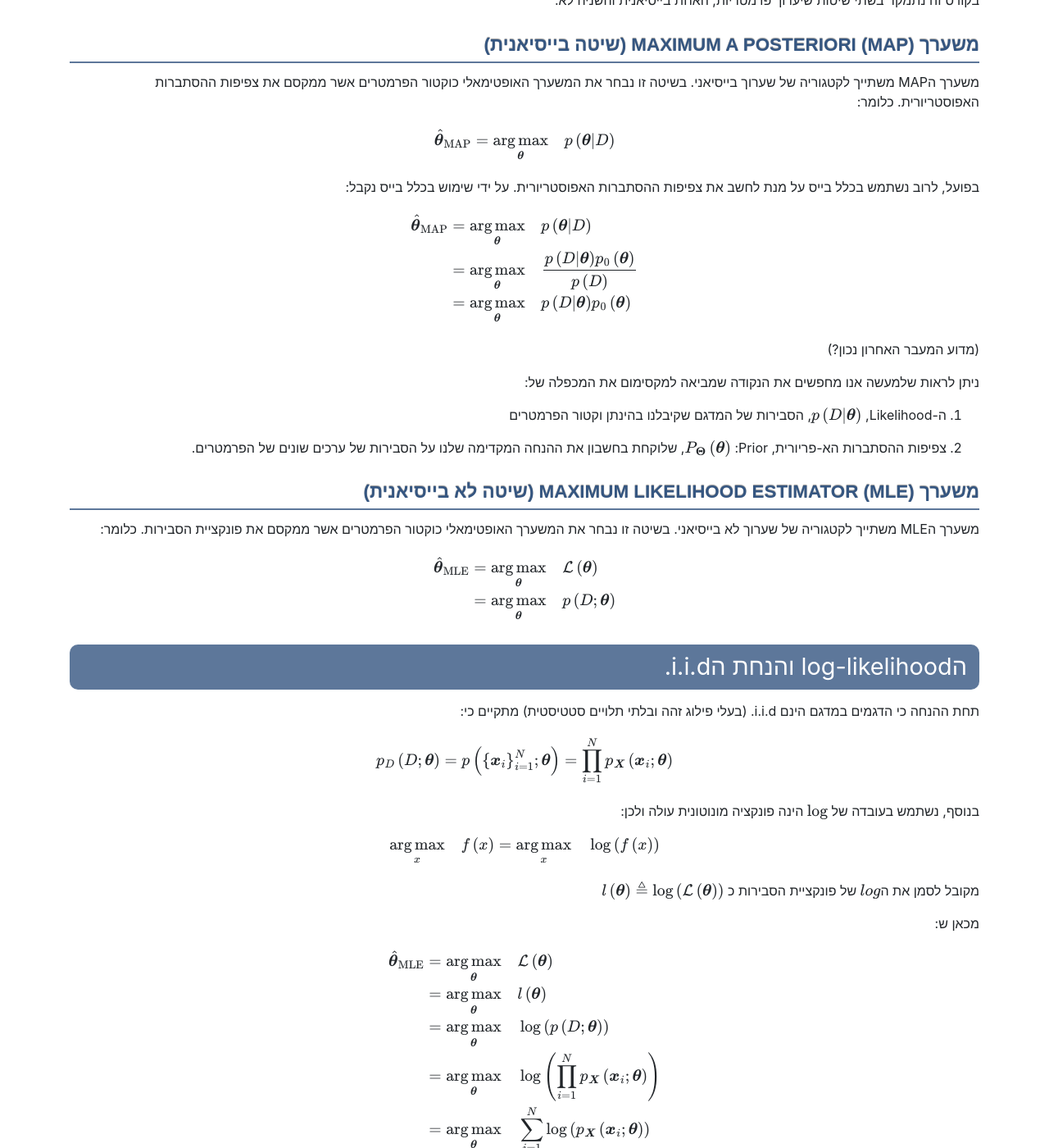
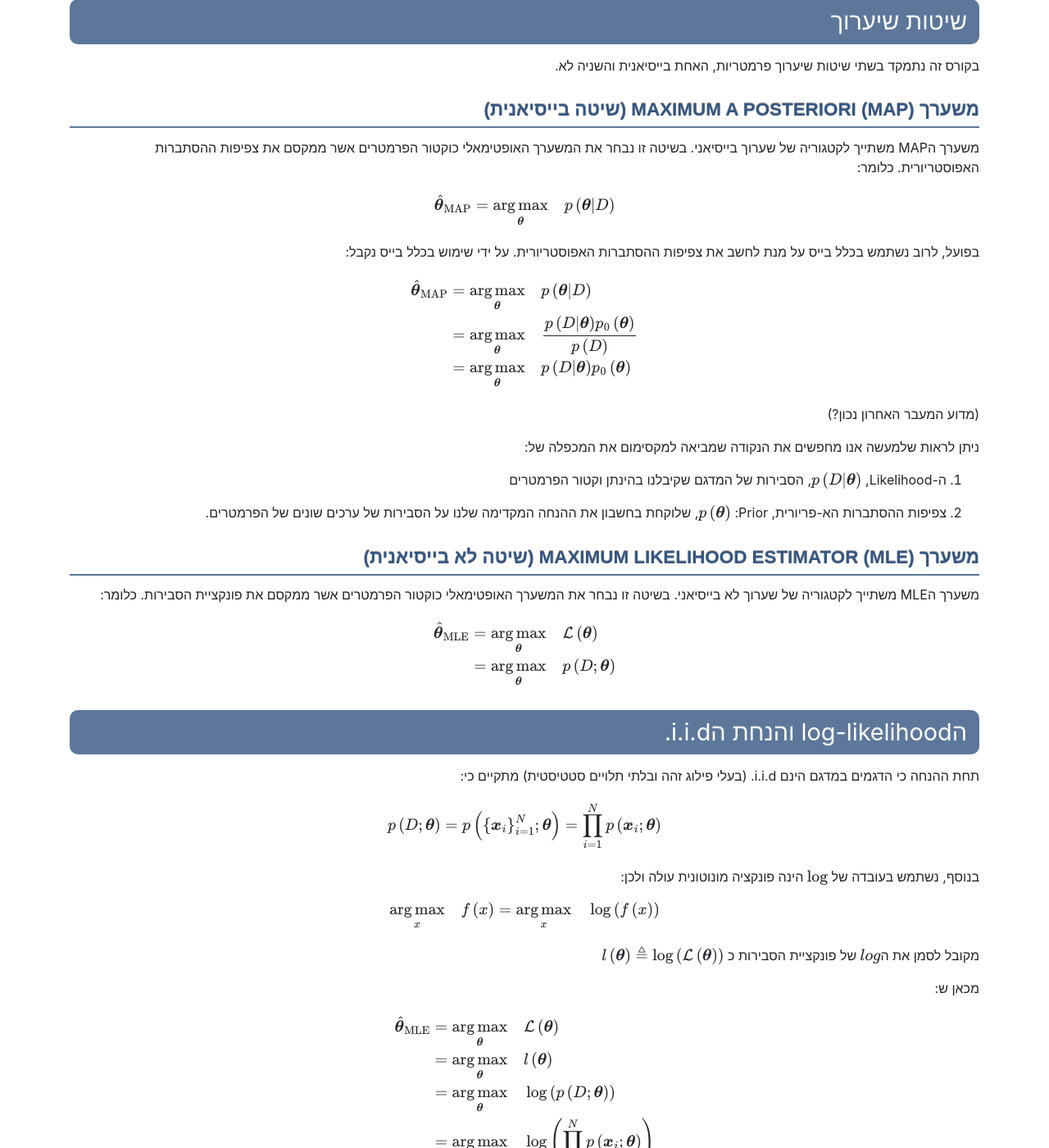
Before and after one commit to technion046195/technion_046195_2020_spring, a Jekyll site: the page built from _tutorials/tutorial_03/tutorial_he.md, in a window 1280 px wide and 1400 px high, scrolled down 2244 px. Shown: the whole window at 82% size. Built offline with Jekyll 4.4.1, drawn with Linux system fonts in a browser that asks for light colours; formulas are drawn with MathJax 3; a style sheet for code colours, icons or effects is not loaded; some of the changed text lies outside the part shown.

Commit message:
Tutorial 03 - Some more typos and small corrections

```diff
--- a/_tutorials/tutorial_03/tutorial_he.md
+++ b/_tutorials/tutorial_03/tutorial_he.md
@@ -18,13 +18,17 @@
 - $$I\left\lbrace E\right\rbrace$$ - פונקציית אינדיקטור של האם המאורע $$E$$ התרחש, לדוגמא: $$I\left\lbrace x<y\right\rbrace=\begin{cases}1\ \text{if}\ x<y\\0\ \text{else}\end{cases}$$.
 - אנו נשתמש בסימון "כובע" ("hat") על מנת לציין שערוך של ערך בלתי ידוע. לדוגמא נסמן $$\hat{p}_X\left(x\right)$$ לשערוך של $$p_X\left(x\right)$$
 
+מכאן והלאה נשמיט לרוב את שם המשתנה בפונקציות הפילוג במקרים בהם ברור באיזה משתנה אקראי מדובר:
+
+$$
+p_X\left(x\right)\rightarrow p\left(x\right)
+$$
+
 ## תיאוריה
 
 ### המטרה
 
-להעריך את $$p_\boldsymbol{X}\left(\boldsymbol{x}\right)$$ מתוך $$n$$ הדוגמאות $$D$$.
-
-
+להעריך את $$p\left(\boldsymbol{x}\right)$$ מתוך $$n$$ הדוגמאות במדגם $$D$$.
 
 כפי שנלמד בהרצאה, ניתן להבחין בין הגישות הבאות להסקה סטטיסטית:
 
@@ -43,9 +47,9 @@
 
 #### הגישה הפרמטרית
 
-נציג כעת גישה פופולרית ושימושית יותר המכונה הגישה הפרמטרית. בגישה זו אנו מניחים כי הפילוג הנדרש $$p_\boldsymbol{X}\left(\boldsymbol{x}\right)$$ הינו בעל צורה ידועה, המוגדרת עד כדי וקטור פרמטרים $$\boldsymbol{\theta}$$, כלומר
+נציג כעת גישה פופולרית ושימושית יותר המכונה הגישה הפרמטרית. בגישה זו אנו מניחים כי הפילוג הנדרש $$p\left(\boldsymbol{x}\right)$$ הינו בעל צורה ידועה, המוגדרת עד כדי וקטור פרמטרים $$\boldsymbol{\theta}$$, כלומר
 $$
-p_\boldsymbol{X}\left(\boldsymbol{x}\right)=p_\boldsymbol{X}\left(\boldsymbol{x}|\boldsymbol{\theta}\right)
+p\left(\boldsymbol{x}\right)=p\left(\boldsymbol{x}|\boldsymbol{\theta}\right)
 $$
 בהינתן המודל הפרמטרי, אנו נרצה למצוא את סט הפרמטרים שיתאים בצורה הטובה ביותר ל-dataset.
 
@@ -88,8 +91,8 @@
 \begin{aligned}
 \hat{\boldsymbol{\theta}}_{\text{MAP}}
 & = \underset{\boldsymbol{\theta}}{\arg\max}\quad p\left(\boldsymbol{\theta}\lvert D\right) \\
-& = \underset{\boldsymbol{\theta}}{\arg\max}\quad \frac{p\left(D\lvert\boldsymbol{\boldsymbol{\theta}}\right)p_{0}\left(\boldsymbol{\theta}\right)}{p\left(D\right)} \\
-& = \underset{\boldsymbol{\theta}}{\arg\max}\quad p\left(D\lvert\boldsymbol{\theta}\right)p_{0}\left(\boldsymbol{\theta}\right)
+& = \underset{\boldsymbol{\theta}}{\arg\max}\quad \frac{p\left(D\lvert\boldsymbol{\boldsymbol{\theta}}\right)p_0\left(\boldsymbol{\theta}\right)}{p\left(D\right)} \\
+& = \underset{\boldsymbol{\theta}}{\arg\max}\quad p\left(D\lvert\boldsymbol{\theta}\right)p_0\left(\boldsymbol{\theta}\right)
 \end{aligned}
 $$
 
@@ -99,7 +102,7 @@
 
 1. ה-Likelihood, $$p\left(D\lvert \boldsymbol{\theta}\right)$$, הסבירות של המדגם שקיבלנו בהינתן וקטור הפרמטרים
 
-2. צפיפות ההסתברות הא-פריורית, Prior: $$P_{\boldsymbol{\Theta}}\left(\boldsymbol\theta\right)$$, שלוקחת בחשבון את ההנחה המקדימה שלנו על הסבירות של ערכים שונים של הפרמטרים.
+2. צפיפות ההסתברות הא-פריורית, Prior: $$p\left(\boldsymbol\theta\right)$$, שלוקחת בחשבון את ההנחה המקדימה שלנו על הסבירות של ערכים שונים של הפרמטרים.
 
 #### משערך Maximum Likelihood Estimator (MLE) (שיטה לא בייסיאנית)
 
@@ -118,7 +121,7 @@
 תחת ההנחה כי הדגמים במדגם הינם i.i.d. (בעלי פילוג זהה ובלתי תלויים סטטיסטית) מתקיים כי:
 
 $$
-p_{D}\left(D;\boldsymbol{\theta}\right)=p\left(\left\lbrace \boldsymbol{x}_i\right\rbrace_{i=1}^N;\boldsymbol{\theta}\right)=\prod_{i=1}^N p_{\boldsymbol{X}}\left(\boldsymbol{x}_i;\boldsymbol{\theta}\right)
+p\left(D;\boldsymbol{\theta}\right)=p\left(\left\lbrace \boldsymbol{x}_i\right\rbrace_{i=1}^N;\boldsymbol{\theta}\right)=\prod_{i=1}^N p\left(\boldsymbol{x}_i;\boldsymbol{\theta}\right)
 $$
 
 בנוסף, נשתמש בעובדה של $$\log$$ הינה פונקציה מונוטונית עולה ולכן:
@@ -131,15 +134,14 @@
 
 מכאן ש:
 
-
 $$
 \begin{aligned}
 \hat{\boldsymbol{\theta}}_{\text{MLE}}
 & = \underset{\boldsymbol{\theta}}{\arg\max}\quad \mathcal{L}\left(\boldsymbol{\theta}\right) \\
 & = \underset{\boldsymbol{\theta}}{\arg\max}\quad l\left(\boldsymbol{\theta}\right) \\
 & = \underset{\boldsymbol{\theta}}{\arg\max}\quad \log\left(p\left(D;\boldsymbol{\theta}\right)\right)\\
-& = \underset{\boldsymbol{\theta}}{\arg\max}\quad \log\left(\prod_{i=1}^N p_{\boldsymbol{X}}\left(\boldsymbol{x}_i;\boldsymbol{\theta}\right)\right) \\
-& = \underset{\boldsymbol{\theta}}{\arg\max}\quad \sum_{i=1}^N\log\left(p_{\boldsymbol{X}}\left(\boldsymbol{x}_i;\boldsymbol{\theta}\right)\right)
+& = \underset{\boldsymbol{\theta}}{\arg\max}\quad \log\left(\prod_{i=1}^N p\left(\boldsymbol{x}_i;\boldsymbol{\theta}\right)\right) \\
+& = \underset{\boldsymbol{\theta}}{\arg\max}\quad \sum_{i=1}^N\log\left(p\left(\boldsymbol{x}_i;\boldsymbol{\theta}\right)\right)
 \end{aligned}
 $$
 
@@ -148,8 +150,8 @@
 $$
 \begin{aligned}
 \hat{\boldsymbol{\theta}}_{\text{MAP}}
-& = \underset{\boldsymbol{\theta}}{\arg\max}\quad p\left(D\lvert\boldsymbol{\theta}\right)p_{0}\left(\boldsymbol{\theta}\right) \\
-& = \underset{\boldsymbol{\theta}}{\arg\max}\quad  \sum_{i=1}^N\log\left(p_{\boldsymbol{X}}\left(\boldsymbol{x}_i;\boldsymbol{\theta}\right)\right)+\log\left(p_{0}\left(\boldsymbol{\theta}\right)\right)
+& = \underset{\boldsymbol{\theta}}{\arg\max}\quad p\left(D\lvert\boldsymbol{\theta}\right)p_0\left(\boldsymbol{\theta}\right) \\
+& = \underset{\boldsymbol{\theta}}{\arg\max}\quad  \sum_{i=1}^N\log\left(p\left(\boldsymbol{x}_i;\boldsymbol{\theta}\right)\right)+\log\left(p_0\left(\boldsymbol{\theta}\right)\right)
 \end{aligned}
 $$
 
@@ -177,7 +179,7 @@
 $$
 \begin{aligned}
 \hat{\boldsymbol{\theta}}_{\text{MLE}}
-& = \underset{\boldsymbol{\theta}}{\arg\max}\quad \sum_{i=1}^N\log\left(p_{\boldsymbol{X}}\left(\boldsymbol{x}_i;\boldsymbol{\theta}\right)\right) \\
+& = \underset{\boldsymbol{\theta}}{\arg\max}\quad \sum_{i=1}^N\log\left(p\left(\boldsymbol{x}_i;\boldsymbol{\theta}\right)\right) \\
 & = \underset{\boldsymbol{\theta}}{\arg\max}\quad \sum_{i=1}^N\log\left(\frac{1}{\sqrt{2\pi\theta}_2}\exp\left(-\frac{1}{2\theta_2}\left(x_i-\theta_1\right)^2\right)\right) \\
 & = \underset{\boldsymbol{\theta}}{\arg\max}\quad -\frac{N}{2}\log\left(2\pi\theta_2\right)-\sum_{i=1}^N\frac{1}{2\theta}_2\left(x_i-\theta_1\right)^2 \\
 \end{aligned}
@@ -214,7 +216,7 @@
 ב) פונקציית צפיפות ההסתברות של הפילוג הנתון הינה:
 
 $$
-p_X\left(x_i;\theta\right)=
+p\left(x_i;\theta\right)=
 \begin{cases}
 \tfrac{1}{\theta} & \theta\geq x_i\geq 0 \\
 0 & \text{else}
@@ -224,7 +226,7 @@
 ולכן:
 
 $$
-\mathcal{L}\left(\theta\right)=p\left(D;\theta\right)=\prod_{i=1}^N p_X\left(x_i;\theta\right)=
+\mathcal{L}\left(\theta\right)=p\left(D;\theta\right)=\prod_{i=1}^N p\left(x_i;\theta\right)=
 \begin{cases}
 \tfrac{1}{\theta^N} & \forall x_i, x_i\leq\theta \\
 0 & \text{else}
@@ -242,7 +244,7 @@
 ג) פונקציית צפיפות ההסתברות של הפילוג הנתון הינה:
 
 $$
-p_X\left(x_i;\theta\right)=\theta\exp\left(-\theta x_i\right)
+p\left(x_i;\theta\right)=\theta\exp\left(-\theta x_i\right)
 $$
 
 ולכן על פי הגדרת משערך הMLE נקבל כי:
@@ -251,7 +253,7 @@
 \begin{aligned}
 \hat{\theta}_{\text{MLE}}
 & = \underset{\theta}{\arg\max}\quad l\left(\theta\right) \\
-& = \underset{\theta}{\arg\max}\quad \sum_{i=1}^N\log\left(p_{\boldsymbol{X}}\left(\boldsymbol{x}_i;\boldsymbol{\theta}\right)\right) \\
+& = \underset{\theta}{\arg\max}\quad \sum_{i=1}^N\log\left(p\left(\boldsymbol{x}_i;\boldsymbol{\theta}\right)\right) \\
 & = \underset{\theta}{\arg\max}\quad N\log\left(\theta\right)-\theta\sum_{i=1}^N x_i \\
 \end{aligned}
 $$
@@ -279,7 +281,7 @@
 פונקציית ההסתברות של הפילוג הנתון הינה:
 
 $$
-p_X\left(x\right)=\theta_x
+p\left(x\right)=\theta_x
 $$
 
 רק שהפעם עלינו להתחשב באילוץ: $$\left\lVert\boldsymbol{\theta}\right\rVert_1=\sum_{j=1}^6\theta_j=1$$
@@ -350,7 +352,7 @@
 1. בגבול שבו $$N\rightarrow\infty$$ מתקבל על פי חוק המספרים הגדולים כי
 
 $$
-\hat{p}_{l,\text{MLE}}\rightarrow p_X\left(l\right)=p_l
+\hat{p}_{l,\text{MLE}}\rightarrow p\left(l\right)=p_l
 $$
 
 #### ✍️ תרגיל 3.2
@@ -397,7 +399,6 @@
 \hat{\theta}_{\text{MAP}}=\frac{\frac{1}{\sigma_X^2/N}\frac{1}{N}\sum_{i=1}^Nx_i + \frac{1}{\sigma_M^2}\mu_M}{\frac{1}{\sigma_X^2/N} + \frac{1}{\sigma_M^2}}
 $$
 
-
 נשים לב למספר דברים:
 
 - הביטוי $$\frac{1}{N}\sum_{i=1}^Nx_i$$ הינו הערך אשר ממקסם את הפילוג המותנה של המדגם בהינתן  $$\theta$$ (פונקציית הlikelihood). זהו למעשה משערך הMLE.
@@ -405,7 +406,6 @@
 - הגודל $$\sigma_X^2/N$$ הינו השונות של הגודל $$\frac{1}{N}\sum_{i=1}^Nx_i$$
 
 התוצאה שאותה קיבלנו הינה למעשה ממוצע מושכלל בין הערך אשר ממקסם את הlikelihood, אשר תלוי במדגם, לבין הערך אשר ממקסם את הפילוג האפריורי. המשקל של כל ערך שווה לאחד חלקי שונות הפילוג של אותו ערך. הגודל של אחד חלקי שונות למעשה מבטא את רמת הוודאות שיש לנו לגבי הדיוק של הערך.
-
 
 ב) נסתכל על מקרי הקצה.
 
@@ -669,13 +669,13 @@
 p_\text{Rayleigh}\left(z;\sigma\right)=\frac{z}{\sigma^2}\exp\left({-\frac{z^2}{2\sigma^2}}\right), \quad z\geq0
 $$
 
-נשים לב כי הפילוג מוגדר רק בעבור ערכים חיוביים. לפילוג זה פרמטר יחיד $$\sigma$$ שנקרא פרמטר סקאלה (scale parameter). בניגוד לפילוג הנורמאלי, פה $$\sigma$$ אינה שווה לסטיית התקן של הפילוג.
+נשים לב כי הפילוג מוגדר רק בעבור ערכים חיוביים. לפילוג זה פרמטר יחיד $$\sigma$$ שנקרא פרמטר סקאלה (scale parameter). בניגוד לפילוג הנורמלי, פה $$\sigma$$ אינה שווה לסטיית התקן של הפילוג.
 
 ניתן מוטיבציה קצרה לבחירה שלנו במודל זה.
 
 #### מוטיבציה לשימוש בפילוג Rayleigh
 
-נתחיל עם ההנחה שוקטור המחבר את נקודת תחילת הנסיעה עם נקודת סיום הנסיעה הינו וקטור דו מימדי אשר מפולג נרמאלית ולשם הפשטות נניח כי רכיביו מפולגים עם פילוג זהה וחסר קורלציה.
+נתחיל עם ההנחה שוקטור המחבר את נקודת תחילת הנסיעה עם נקודת סיום הנסיעה הינו וקטור דו מימדי אשר מפולג נרמלית ולשם הפשטות נניח כי רכיביו מפולגים עם פילוג זהה וחסר קורלציה.
 
 בנוסף לשם הפשטות נניח כי המונית נוסעת בקירוב בקו ישר בין נקודת ההתחלה והסיום ולכן המרחק אותו נוסעת המכונית יהיה מפולג על פי פילוג Reyleigh. נניח בנוסף כי מהירות הנסיעה קבוע ולכן משך הנסיעה פורפורציוני למרחק ולכן גם הוא יהיה מפולג על פי פילוג Reyleigh.
 
@@ -768,7 +768,7 @@
 נתונות לנו $$N$$ מדידות i.i.d., $$\left\lbrace x_i\right\rbrace_{i=1}^N$$ כאשר $$x_i$$ מגיע מההתפלגות הבאה:
 
 $$
-p_X\left(x\right)=\frac{1}{\mu}e^{-\frac{1}{\mu}\left(x-\theta\right)}\qquad x\geq\theta,\mu>0
+p\left(x\right)=\frac{1}{\mu}e^{-\frac{1}{\mu}\left(x-\theta\right)}\qquad x\geq\theta,\mu>0
 $$
 
 א) מצאו את משערך הMLE עבור הפרמטר $$\mu$$ בהנחה כי $$\theta$$ פרמטר ידוע
@@ -791,7 +791,6 @@
 
 מגזירה והשוואה לאפס נקבל:
 
-
 $$
 \frac{\partial}{\partial\mu}l\left(\mu\right)=-\frac{N}{\mu}+\frac{1}{\mu^2}\sum_{i=1}^N\left(x_i-\theta\right)=0 \\
 \Rightarrow \hat{\mu}_{\text{MLE}}=\frac{1}{N}\sum_{i=1}^N\left(x_i-\theta\right)=0
```
Also changed, not shown: other parts of _tutorials/tutorial_03/tutorial_he.md (+15 -16 lines).
